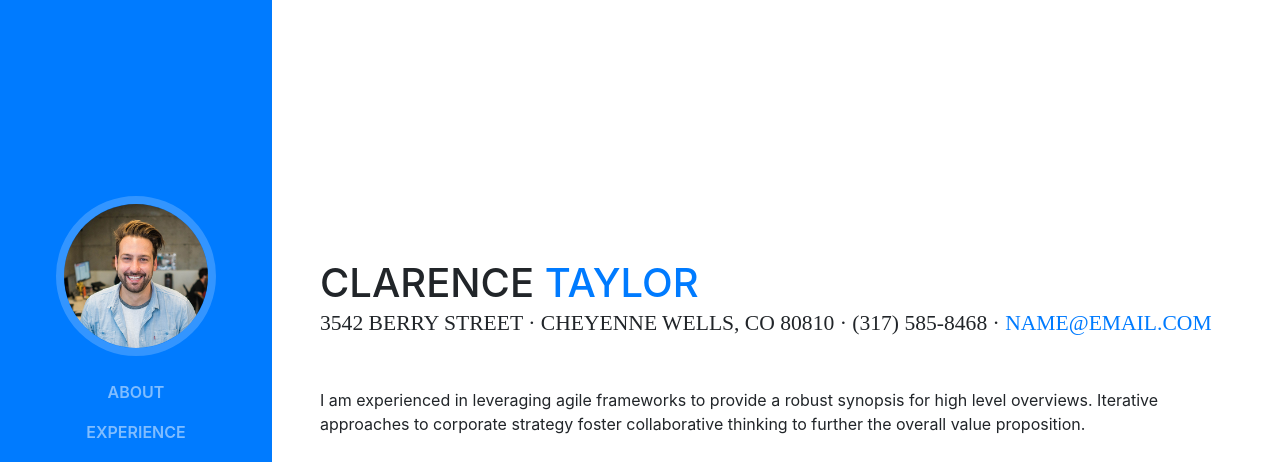
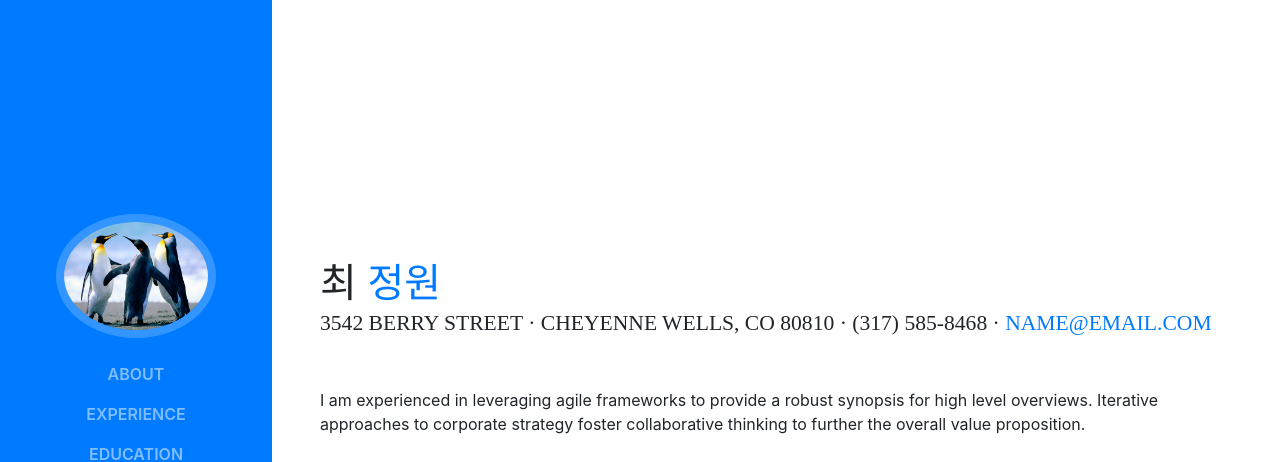
Before and after one commit to CHOIJUNGWON/CHOIJUNGWON.github.io, a website with bundled scripts: page index.html in a window 1280 px wide. Shown: the top 462 px of the page. Built offline with nearby package versions, Linux system fonts and the light colour scheme; a web font is replaced by a local one.

Commit message:
first update

```diff
--- a/index.html
+++ b/index.html
@@ -31,7 +31,7 @@
       <a class="navbar-brand js-scroll-trigger" href="#page-top">
         <span class="d-block d-lg-none">Start Bootstrap</span>
         <span class="d-none d-lg-block">
-          <img class="img-fluid img-profile rounded-circle mx-auto mb-2" src="img/profile.jpg" alt="">
+          <img class="img-fluid img-profile rounded-circle mx-auto mb-2" src="img/Penguins.jpg" alt="">
         </span>
       </a>
       <button class="navbar-toggler" type="button" data-toggle="collapse" data-target="#navbarSupportedContent" aria-controls="navbarSupportedContent" aria-expanded="false" aria-label="Toggle navigation">
@@ -65,8 +65,8 @@
 
       <section class="resume-section p-3 p-lg-5 d-flex d-column" id="about">
         <div class="my-auto">
-          <h1 class="mb-0">Clarence
-            <span class="text-primary">Taylor</span>
+          <h1 class="mb-0">최
+            <span class="text-primary">정원</span>
           </h1>
           <div class="subheading mb-5">3542 Berry Street · Cheyenne Wells, CO 80810 · (317) 585-8468 ·
             <a href="mailto:name@email.com">name@email.com</a>
```
Also changed, not shown: img/Penguins.jpg (added), 1 other file.
